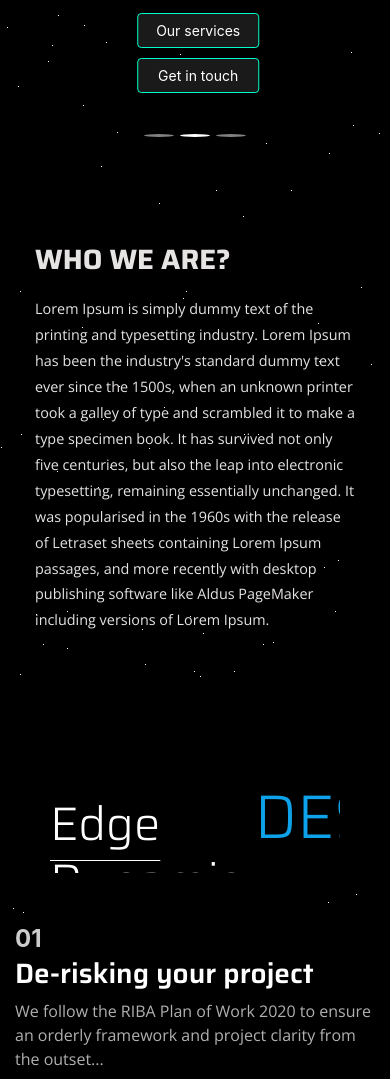
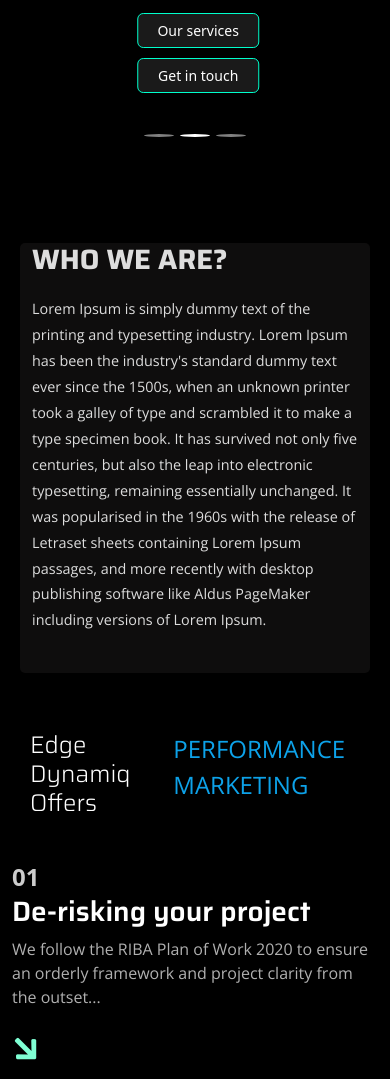
Before and after one commit to Manibharthi/edge-dynamiq, a plain HTML site: page index.html in a window 390 px wide. Shown: the part 550-1629 px from the top of the page. Drawn offline with nearby package versions, Linux system fonts and the light colour scheme.

Commit message:
new17 sa

```diff
--- a/css/style.css
+++ b/css/style.css
@@ -1,7 +1,5 @@
 /* General reset */
-body{
-    background-color: #000;
-}
+
 * {
     margin: 0;
     padding: 0;
@@ -576,18 +574,25 @@ a.btn.secondary-btn:hover {
 
 
 /* section2 */
-
-.section2{
-
-    /* position: relative; */
-    padding: 50px 20px;
-
-    flex-direction: column;
+/* Need to edit */
+.section2 .container{
+    background-color: #0e0d0d;
+    box-sizing:border-box;
+    justify-content: center;
+    align-items: center;
+    backdrop-filter: blur(5px);
+    border: white;
+    border-color: #00d1a9;
+    border-radius: 5px ;
 
 }
-/*
-backdrop-filter: blur(20px);
-    background-color: #000; */
+.section2{
+    background-color: #000;
+    padding: 50px 20px;
+    position: relative;
+    flex-direction: column;
+}
+
 
 .section-title {
     font-size: 2.5rem;
@@ -596,18 +601,12 @@ backdrop-filter: blur(20px);
     text-transform: uppercase;
     text-align: left; /* Aligns text to the left */
     text-transform: uppercase;
-    background-color: #000;
-    position: relative;
     transform: translateY(20px);
     animation: fadeInUp 2s ease-in-out forwards;
-
-
 
 }
 
 .section-text {
-
-    position: relative;
     font-size: 1.1rem;
     line-height: 1.8;
     margin-bottom: 40px;
@@ -648,45 +647,38 @@ backdrop-filter: blur(20px);
 }
 /* section2 */
 /* section 3services */
-
+/* offers */
   .loader {
     color: rgb(124, 124, 124);
-    font-weight: 100;
-    font-size:385%;
-    -webkit-box-sizing: content-box;
     box-sizing: content-box;
     overflow:hidden;
-    height: 50px;
+    height: 40px;
     padding: 50px 50px;
-    display: -webkit-box;
-    display: -ms-flexbox;
     display: flex;
-    justify-content: center;
+    justify-content: flex-start;
     background-color: black;
     position: relative;
     align-items: baseline;
-    flex-direction: row;
+   flex-direction: row;
   }
 
   .loader h2{
-    font-size: 47px;
-    padding-right: 0.5%;
-    font-weight: 100;
+    font-size: 50px;
+    margin-left: 14.2%;
+    font-weight: 300;
     color: white;
     transform: translateY(20px);
     animation: fadeInUp 2s ease-in-out forwards;
-    text-decoration: underline;
-    text-underline-offset: 20px;
-    text-decoration-thickness: 1px;
-
   }
   .words {
+    margin-left: 1%;
     overflow: hidden;
     position: relative;
     height: auto;
+    font-size: 50px;
+    font-weight: 500;
     transform: translateY(20px);
     animation: fadeInUp 2s ease-in-out forwards;
-
   }
   .words::after {
     content: "";
@@ -699,19 +691,14 @@ backdrop-filter: blur(20px);
       var(--bg-color) 90%
     );
     z-index: 10;
-
   }
 
   .word {
     display: block;
     height: 100%;
-    padding-left: 6px;
-    font-family: saira;
     color: #0DA2E9;
-    animation: spin_4991 8s infinite;
-
+    animation: spin_4991 4s infinite;
   }
-
 
   @keyframes spin_4991 {
     10% {
@@ -754,7 +741,68 @@ backdrop-filter: blur(20px);
       transform: translateY(-400%);
     }
   }
-/* section 3 services*/
+
+
+  @media screen and (max-width: 1200px) {
+    .loader {
+      padding: 40px 30px;
+
+    }
+
+    .loader h2 {
+      font-size: 2.4rem;
+      margin-right: 15px;
+    }
+
+    .words {
+      font-size: 2rem;
+    }
+  }
+
+
+  @media screen and (max-width: 992px) {
+
+    .loader h2 {
+      font-size: 2rem;
+
+    }
+
+    .words {
+      font-size: 2rem;
+    }
+  }
+
+
+  @media screen and (max-width: 768px) {
+    .loader h2 {
+      font-size: 1.8rem;
+    }
+
+    .words {
+      font-size: 1.6rem;
+    }
+  }
+
+  @media screen and (max-width: 480px) {
+    .loader{
+        padding-top: 2%;
+    }
+    .loader h2 {
+      font-size: 1.5rem;
+      margin: auto;
+    }
+
+    .words {
+      font-size: 1.5rem;
+      height: 200%;
+    }
+
+    .word {
+      padding: 0;
+    }
+  }
+/* offers */
+
 .services-section {
     background-color: #000;
     color: #fff;
@@ -817,21 +865,9 @@ backdrop-filter: blur(20px);
 
   .arrow-btn:hover {
     transform: rotate(90deg); /* Arrow rotates on hover */
+    background-color: none;
+
   }
 
-  /* .collapse {
-    background-color: #111;
-    padding: 20px;
-  }
-   */
-  /* .collapse img {
-    width: 100%;
-    height: auto;
-    border-radius: 8px;
-  } */
 
-  /* hr {
-    border: 0;
-    border-top: 1px solid #333;
-    margin: 20px 0;
-  } */
+  /* section 3 services*/
--- a/index.html
+++ b/index.html
@@ -8,14 +8,8 @@
     <link rel="stylesheet" href="css/style.css" />
     <link href="https://fonts.googleapis.com/css2?family=Open+Sans:wght@300;400;600;700&family=Saira:wght@300;400;500;600;700&display=swap" rel="stylesheet">
     <link href="https://cdn.jsdelivr.net/npm/bootstrap@5.3.3/dist/css/bootstrap.min.css" rel="stylesheet" integrity="sha384-QWTKZyjpPEjISv5WaRU9OFeRpok6YctnYmDr5pNlyT2bRjXh0JMhjY6hW+ALEwIH" crossorigin="anonymous" />
-
-   <!-- Bootstrap CSS -->
-<link href="https://stackpath.bootstrapcdn.com/bootstrap/4.5.2/css/bootstrap.min.css" rel="stylesheet">
-
 <!-- Font Awesome -->
 <link href="https://cdnjs.cloudflare.com/ajax/libs/font-awesome/5.15.3/css/all.min.css" rel="stylesheet">
-
-
 
   </head>
 
@@ -106,7 +100,7 @@
     </header>
     <!-- star -->
     <div class="bg-animation">
-        <div id="stars"></div>
+        <!-- <div id="stars"></div> -->
 
 
         <!-- star -->
@@ -177,7 +171,7 @@
     <!-- Hero Section -->
 
     <!-- Section 2 -->
-    <section  class="section2" style="background-color: black; color: #e6e3e3;">
+    <section  class="section2" style="background-color: black; color: #ddd;">
       <div class="container">
         <div class="row">
           <div class="col">
@@ -196,7 +190,7 @@
    <!-- Section 2 -->
 
       <!-- Section 3 -->
-<section>
+
       <div class="loader">
         <h2>Edge Dynamiq Offers</h2>
         <div class="words">
@@ -210,9 +204,9 @@
           <span class="word">SMM</span>
         </div>
       </div>
-    <!-- /* From Uiverse.io by joe-watson-sbf */  -->
 
-</section>
+
+<!-- section3 services-->
 
 <!-- section3 services-->
 <section class="services-section py-5">
@@ -295,14 +289,13 @@
 </section>
 
 <!-- section3 services-->
+<!-- section 3 services-->
 
 <script src="js/main.js?v=1.0"></script>
-<!-- section 3 services-->
+
 <!-- Bootstrap JS and jQuery -->
 <script src="https://code.jquery.com/jquery-3.5.1.slim.min.js"></script>
 <script src="https://stackpath.bootstrapcdn.com/bootstrap/4.5.2/js/bootstrap.bundle.min.js"></script>
-
-
     <script src="https://cdn.jsdelivr.net/npm/bootstrap@5.3.3/dist/js/bootstrap.bundle.min.js" integrity="sha384-YvpcrYf0tY3lHB60NNkmXc5s9fDVZLESaAA55NDzOxhy9GkcIdslK1eN7N6jIeHz" crossorigin="anonymous"></script>
 </body>
 
```
Also changed, not shown: js/main.js (indentation only). Lines whose indentation alone changed are shown as unchanged.
